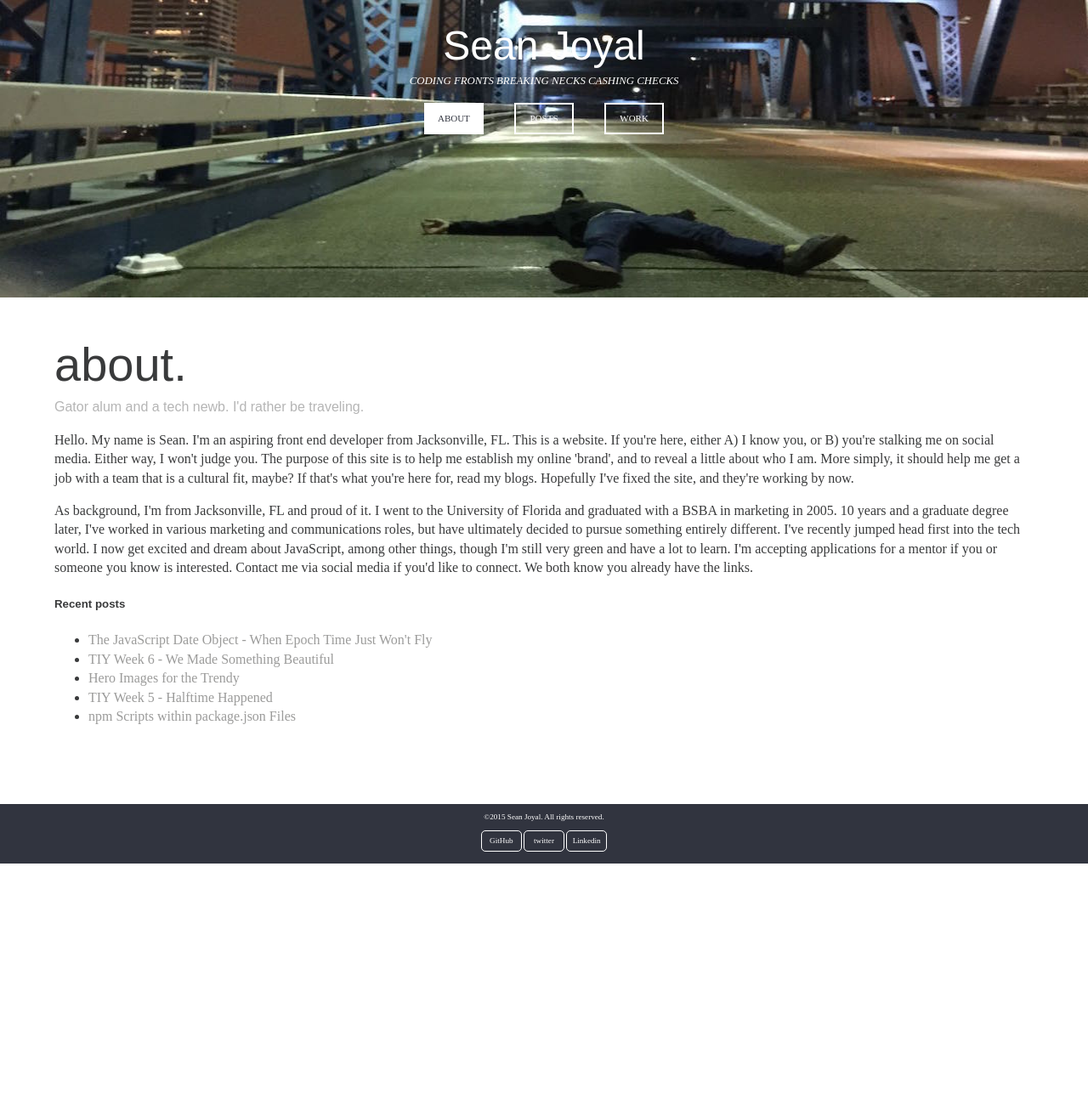
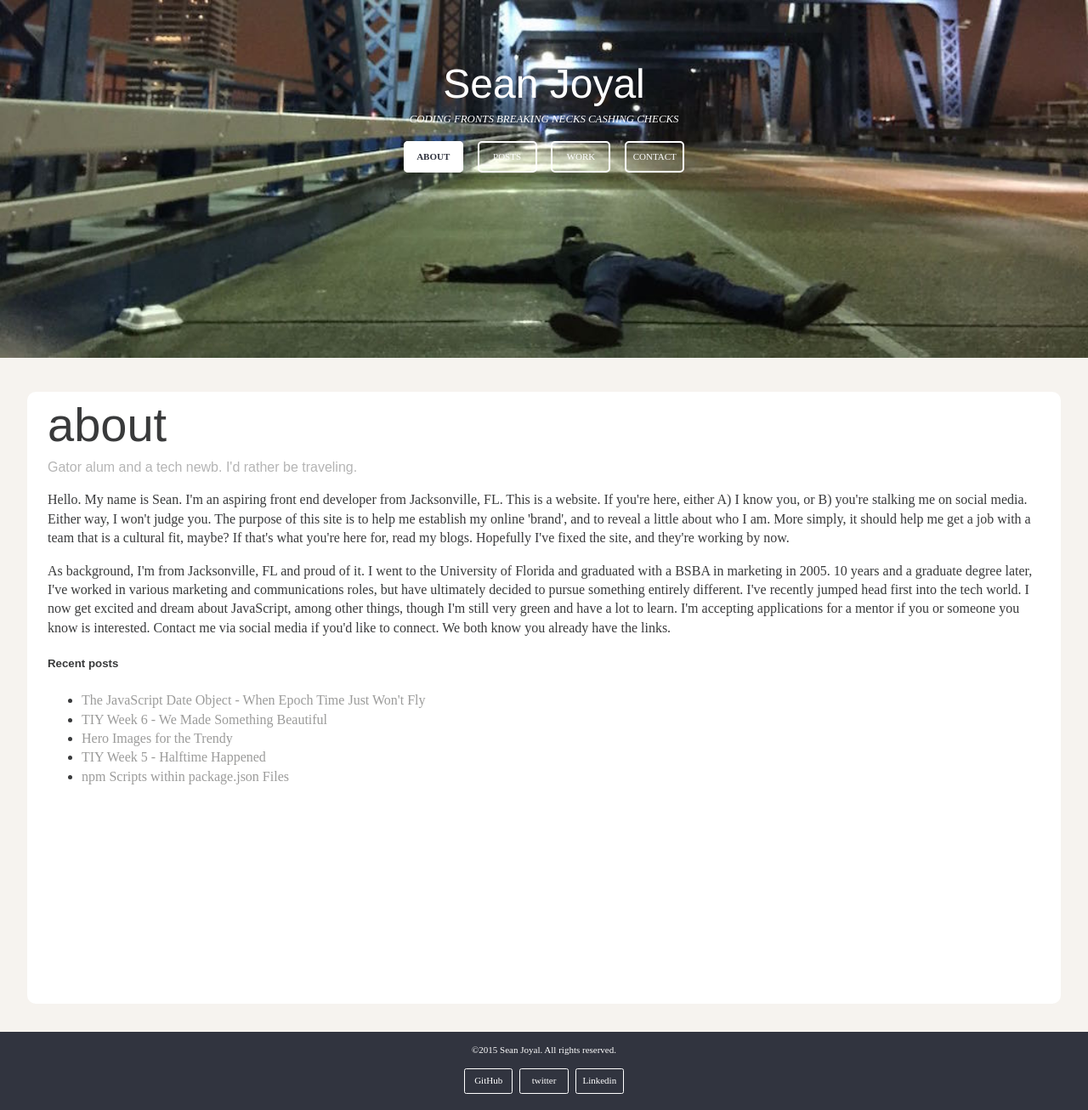
Before and after one commit to sjoyal/sjoyal.github.io, a Jekyll site: the page built from index.html, in a window 1280 px wide. Shown: the whole page at 85% size. Built offline with Jekyll 4.4.1, drawn with Linux system fonts in a browser that asks for light colours; nearby versions of some CDN libraries; before the commit the page ends 1016 px from its top, so only the background shows below that.

Commit message:
updated background colors, email button, and footer spacing issues

```diff
--- a/css/main.css
+++ b/css/main.css
@@ -77,6 +77,9 @@ textarea {
 /* ==========================================================================
    Author's custom styles
    ========================================================================== */
+body {
+  background-color: #F6F3EF; }
+
 h2 {
   font-family: sans-serif;
   font-size: 3.5em;
@@ -87,13 +90,12 @@ h2 {
 header img {
   position: relative;
   width: 100%;
-  height: 350px;
-  background-color: #31343F; }
+  height: auto; }
 
 .container header .headblock {
   position: absolute;
   text-align: center;
-  top: 20px;
+  top: 65px;
   width: 100%; }
 
 .header-title h1 {
@@ -116,8 +118,8 @@ header img {
   padding: 0; }
   .main-menu .main-buttons {
     display: inline-block;
-    margin-right: 1.25%;
-    margin-left: 1.25%;
+    margin-right: .5%;
+    margin-left: .5%;
     list-style-type: none;
     cursor: pointer; }
     .main-menu .main-buttons a {
@@ -126,30 +128,59 @@ header img {
       text-decoration: none;
       color: white;
       border: .4ex solid white;
+      border-radius: 5px;
+      font-size: 1.5ex;
+      line-height: 3em; }
+  .main-menu .email-button {
+    display: inline-block;
+    margin-right: .5%;
+    margin-left: .5%;
+    list-style-type: none;
+    cursor: pointer; }
+    .main-menu .email-button a {
+      display: block;
+      width: 6em;
+      text-decoration: none;
+      color: white;
+      border: .4ex solid white;
+      border-radius: 5px;
       font-size: 1.5ex;
       line-height: 3em; }
   .main-menu .tab-current {
-    background-color: white; }
+    background-color: white;
+    border-radius: 5px; }
     .main-menu .tab-current a {
       color: #31343F;
-      background-color: white; }
+      background-color: white;
+      border-radius: 5px;
+      font-weight: bold; }
   .main-menu .main-buttons:hover {
-    background-color: white; }
+    background-color: white;
+    border-radius: 5px; }
     .main-menu .main-buttons:hover a:hover {
-      color: #31343F; }
+      color: #31343F;
+      font-weight: bold; }
+  .main-menu .email-button:hover {
+    background-color: white;
+    border-radius: 5px; }
+    .main-menu .email-button:hover a:hover {
+      color: #31343F;
+      font-weight: bold; }
 
 .body-container {
   color: #393A3B;
   font-family: serif;
-  margin-left: 5%;
-  margin-right: 5%; }
+  margin-left: 2.5%;
+  margin-right: 2.5%;
+  background-color: white;
+  padding: 0 1.5em 15em 1.5em;
+  border-radius: 10px; }
   .body-container div {
     display: none; }
   .body-container .section-current {
     display: block; }
   .body-container #section-1 {
-    margin-top: 2.5em;
-    margin-bottom: 2.5em; }
+    margin-top: 2.5em; }
     .body-container #section-1 h4 {
       font-family: sans-serif;
       font-weight: lighter;
@@ -162,8 +193,7 @@ header img {
       text-decoration: none;
       color: #9B9B9A; }
   .body-container #section-2 {
-    margin-top: 2.5em;
-    margin-bottom: 2.5em; }
+    margin-top: 2.5em; }
     .body-container #section-2 .blog-post .small {
       display: inline-block;
       width: 13%;
@@ -178,7 +208,6 @@ header img {
       width: 75%;
       padding-left: 1.5%; }
       .body-container #section-2 .blog-post .blog-content h3 {
-        font-weight: lighter;
         font-size: 2.25ex;
         font-family: sans-serif;
         margin: 0;
@@ -187,14 +216,19 @@ header img {
         display: none; }
         .body-container #section-2 .blog-post .blog-content .blog-excerpt a {
           text-decoration: none;
-          font-family: sans-serif;
+          font-family: serif;
           font-size: 2ex;
           color: #80A6CD; }
       .body-container #section-2 .blog-post .blog-content .show {
         display: block; }
   .body-container #section-3 {
-    margin-top: 2.5em;
-    margin-bottom: 2.5em; }
+    margin-top: 2.5em; }
+    .body-container #section-3 h4 {
+      font-family: sans-serif;
+      font-weight: lighter;
+      color: #B5B5B5;
+      padding: 0;
+      margin: 0; }
 
 .post-header {
   background-color: #31343F;
@@ -246,27 +280,32 @@ header img {
 .footer {
   background-color: #31343F;
   color: white;
-  font-size: 1.25ex;
+  font-size: 1.5ex;
   font-weight: 300;
   padding: 0;
   padding-bottom: .5em;
   margin: 0;
-  margin-top: 10em;
+  margin-top: 3em;
   text-align: center; }
   .footer p {
-    display: inline-block; }
-  .footer .social-links p {
+    margin: 0;
+    padding-top: 1.25em; }
+  .footer .social-links {
+    list-style-type: none;
+    margin: 0;
+    padding: 1.25em 0; }
+    .footer .social-links li {
       display: inline-block;
-    margin-top: 0; }
-    .footer .social-links p a {
+      margin: 0 0.25em; }
+      .footer .social-links li a {
         display: block;
         text-decoration: none;
         color: white;
         border: .25ex solid white;
         width: 5em;
         line-height: 2.5em;
-      border-radius: 5px; }
-    .footer .social-links p a:hover {
+        border-radius: 2.5px; }
+      .footer .social-links li a:hover {
         background-color: white;
         color: #31343F; }
 
--- a/index.html
+++ b/index.html
@@ -33,12 +33,15 @@ title: Sean rambles
               <li class="main-buttons">
                 <a href="#section-3">WORK</a>
               </li>
+              <li class="email-button">
+                <a href="mailto:sean.joyal@gmail.com">CONTACT</a>
+              </li>
             </ul> <!-- .main-menu -->
           </div> <!-- .headblock -->
         </header>
         <div class="body-container">
           <div id="section-1" class="section-current">
-            <h2>about.</h2>
+            <h2>about</h2>
             <h4>Gator alum and a tech newb. I'd rather be traveling.</h4>
             <p> Hello. My name is Sean. I'm an aspiring front end developer from Jacksonville, FL. This is a website. If you're here, either A) I know you, or B) you're stalking me on social media. Either way, I won't judge you. The purpose of this site is to help me establish my online 'brand', and to reveal a little about who I am. More simply, it should help me get a job with a team that is a cultural fit, maybe? If that's what you're here for, read my blogs. Hopefully I've fixed the site, and they're working by now. </p>
             <p> As background, I'm from Jacksonville, FL and proud of it. I went to the University of Florida and graduated with a BSBA in marketing in 2005. 10 years and a graduate degree later, I've worked in various marketing and communications roles, but have ultimately decided to pursue something entirely different. I've recently jumped head first into the tech world. I now get excited and dream about JavaScript, among other things, though I'm still very green and have a lot to learn. I'm accepting applications for a mentor if you or someone you know is interested. Contact me via social media if you'd like to connect. We both know you already have the links. </p>
@@ -50,7 +53,7 @@ title: Sean rambles
             </ul>
           </div> <!-- #section-1 -->
           <div id="section-2">
-            <h2>ramblings.</h2>
+            <h2>ramblings</h2>
             <!--update post front matter with title / remove from body -->
             {% for post in site.posts %}
             <article class="blog-post">
@@ -65,7 +68,7 @@ title: Sean rambles
             {% endfor %}
           </div> <!-- #section-2 -->
           <div id="section-3">
-            <h2>work.</h2>
+            <h2>work</h2>
             <h4>Coming soon</h5>
           </div> <!-- #section-1 -->
         </div> <!-- .body-container -->
@@ -73,11 +76,11 @@ title: Sean rambles
           <div class="copyright">
             <p>©2015 Sean Joyal. All rights reserved.</p>
           </div> <!--.copyright-->
-          <div class="social-links">
-            <p><a href="https://github.com/sjoyal">GitHub</a></p>
-            <p><a href="https://twitter.com/s_joyal">twitter</a></p>
-            <p><a href="https://www.linkedin.com/in/sjoyal">Linkedin</a></p>
-          </div> <!--.social-links-->
+          <ul class="social-links">
+            <li><a href="https://github.com/sjoyal">GitHub</a></li>
+            <li><a href="https://twitter.com/s_joyal">twitter</a></li>
+            <li><a href="https://www.linkedin.com/in/sjoyal">Linkedin</a></li>
+          </ul> <!--.social-links-->
         </footer> <!--.footer-->
       </main> <!-- .container -->
       <!--bower:js-->
```
Also changed, not shown: scss/_custom.scss (+75 -22 lines), img/niagara-hero.jpg (added). Lines whose indentation alone changed are shown as unchanged.
